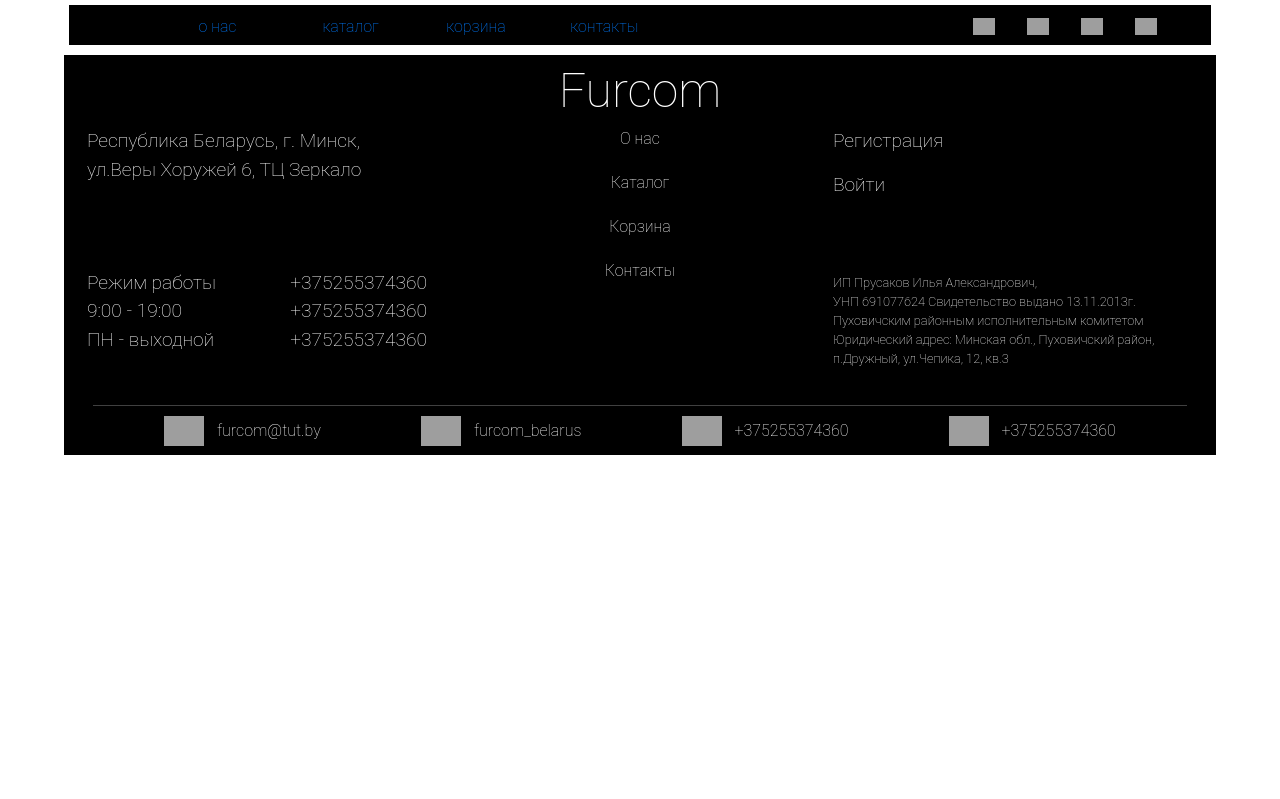
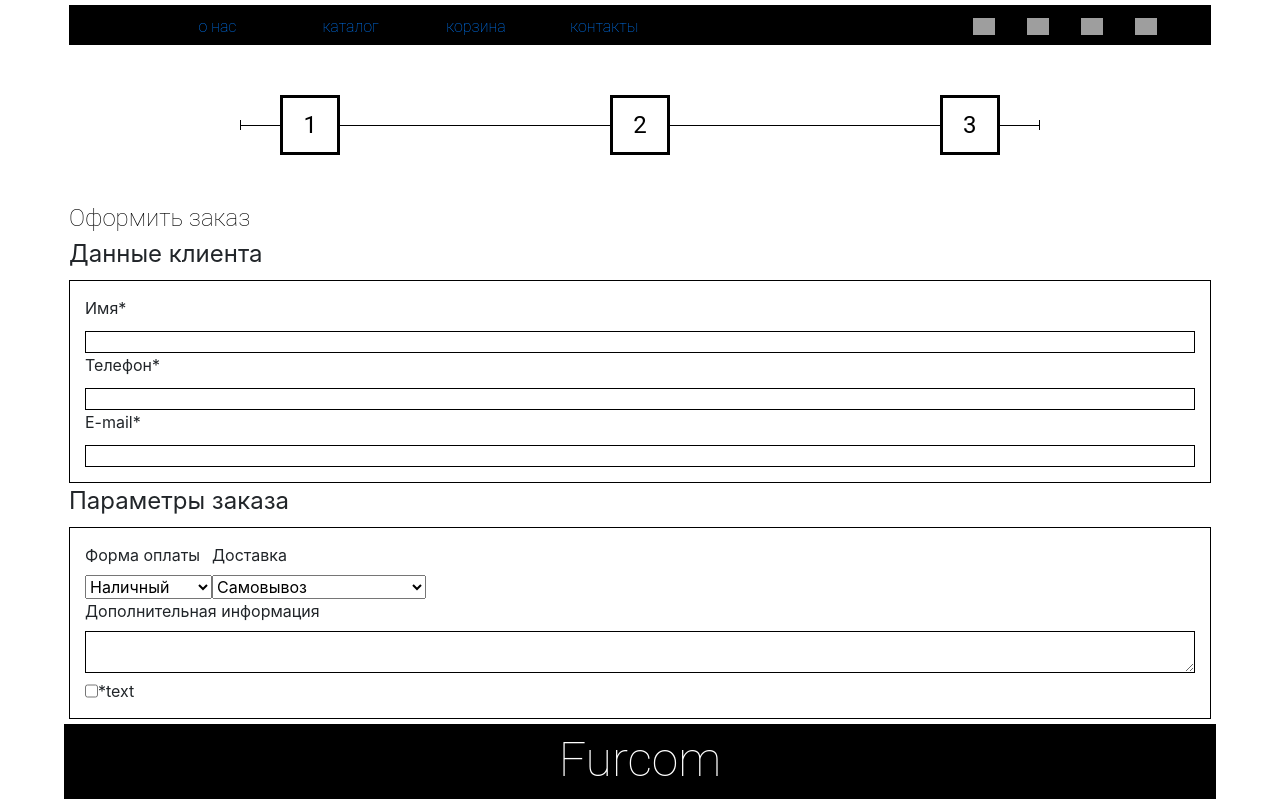
Before and after one commit to IlyaPrusakou/furcom, a React (Create React App) app: page /conf in a window 1280 px wide. Shown: the top 799 px of the page. Built offline with nearby package versions, Linux system fonts and the light colour scheme.

Commit message:
Form Begin

```diff
--- a/src/App.js
+++ b/src/App.js
@@ -7,6 +7,7 @@ import Catalogue from './Components/Catalogue';
 import Footer from './Components/Footer';
 import NewCatalog from './Components/NewCatalog';
 import Cart from './Components/Cart';
+import Confirm from './Components/Confirm';
 import Style from './Styles/app.module.css';
 import {
   BrowserRouter as Router,
@@ -44,6 +45,9 @@ function App(){
               <Route path='/cart' exact = {true} strict = {true}>
                 <Cart></Cart>
               </Route>
+              <Route path='/conf' exact = {true} strict = {true}>
+                <Confirm></Confirm>
+              </Route>
               <Route path='/contact' exact = {true} strict = {true}>
                 <div>Contact</div>
               </Route>
--- a/src/Components/CartButtonGroup.js
+++ b/src/Components/CartButtonGroup.js
@@ -1,4 +1,5 @@
 import React from 'react';
+import { Link } from "react-router-dom";
 import styled from 'styled-components';
 
 
@@ -26,11 +27,21 @@ const ChangeButton = styled(ButtonBase).attrs({type:'button', value:'Измен
 `;
 
 
+const ConfButton = styled(Link)`
+    text-align: center;
+    width: 45%;
+    background-color: black;
+    color: white;
+    margin: auto;
+    border: none;
+    font-family: 'Roboto Thin';
+`;
+
 
 function CartButtonGroup(props) {
     return(
         <Container>
-            <ConfirmButton></ConfirmButton>
+            <ConfButton to='/conf'>Оформить заказ</ConfButton>
             <DeleteButton></DeleteButton>
             <ChangeButton></ChangeButton>
         </Container>
--- /dev/null
+++ b/src/Components/Confirm.js
@@ -0,0 +1,90 @@
+import React from 'react';
+import Flow from './Flow';
+import styled from 'styled-components';
+
+const TextDiv = styled.div`
+    font-family: 'Roboto Thin';
+    font-size: 1.5rem;
+    color: black;
+`;
+const InputText = styled.input.attrs({type:'text'})`
+    width: 100%;
+    font-size: 12px;
+    border: solid black 1px;
+    margin-right: 20px;
+`;
+const FieldSet = styled.fieldset`
+    border: 1px solid black;
+    padding: 15px;
+`;
+const ContainerDiv = styled.div`
+    display: flex;
+`;
+const TextArea = styled.textarea`
+    width: 100%;
+    font-size: 12px;
+    border: solid black 1px;
+    margin-right: 20px;
+`;
+
+function Confirm(props) {
+    return (
+        <div>
+            <Flow></Flow>
+            <TextDiv>Оформить заказ</TextDiv>
+            <div>
+                <legend>Данные клиента</legend>
+                <FieldSet>
+                    <div>
+                        <label>Имя*</label>
+                        <InputText></InputText>
+                    </div>
+                    <div>
+                        <label>Телефон*</label>
+                        <InputText></InputText>
+                    </div>
+                    <div>
+                        <label>E-mail*</label>
+                        <InputText></InputText>
+                    </div>
+                </FieldSet>
+                <legend>Параметры заказа</legend>
+                <FieldSet>
+                    <ContainerDiv>
+                    <div>
+                        <div>
+                            <label>Форма оплаты</label>
+                        </div>
+                        <select>
+                            <option value = '1' selected>Наличный</option>
+                            <option value = '2'>Безналичный</option>
+                        </select>
+                    </div>
+                    <div>
+                        <div>
+                            <label>Доставка</label>
+                        </div>
+                        <select>
+                            <option value = '1' selected>Самовывоз</option>
+                            <option value = '2'>Транспортная компания</option>
+                        </select>
+                    </div>
+                    </ContainerDiv>
+                    <div>
+                        <label>Дополнительная информация</label>
+                    </div>
+                    <TextArea></TextArea>
+                    <ContainerDiv>
+                        <input type = 'checkbox'></input>
+                        <div>*</div>
+                        <div>text</div>
+                    </ContainerDiv>
+
+                </FieldSet>
+            </div>
+        </div>
+    );
+}
+
+
+export default Confirm;
```
